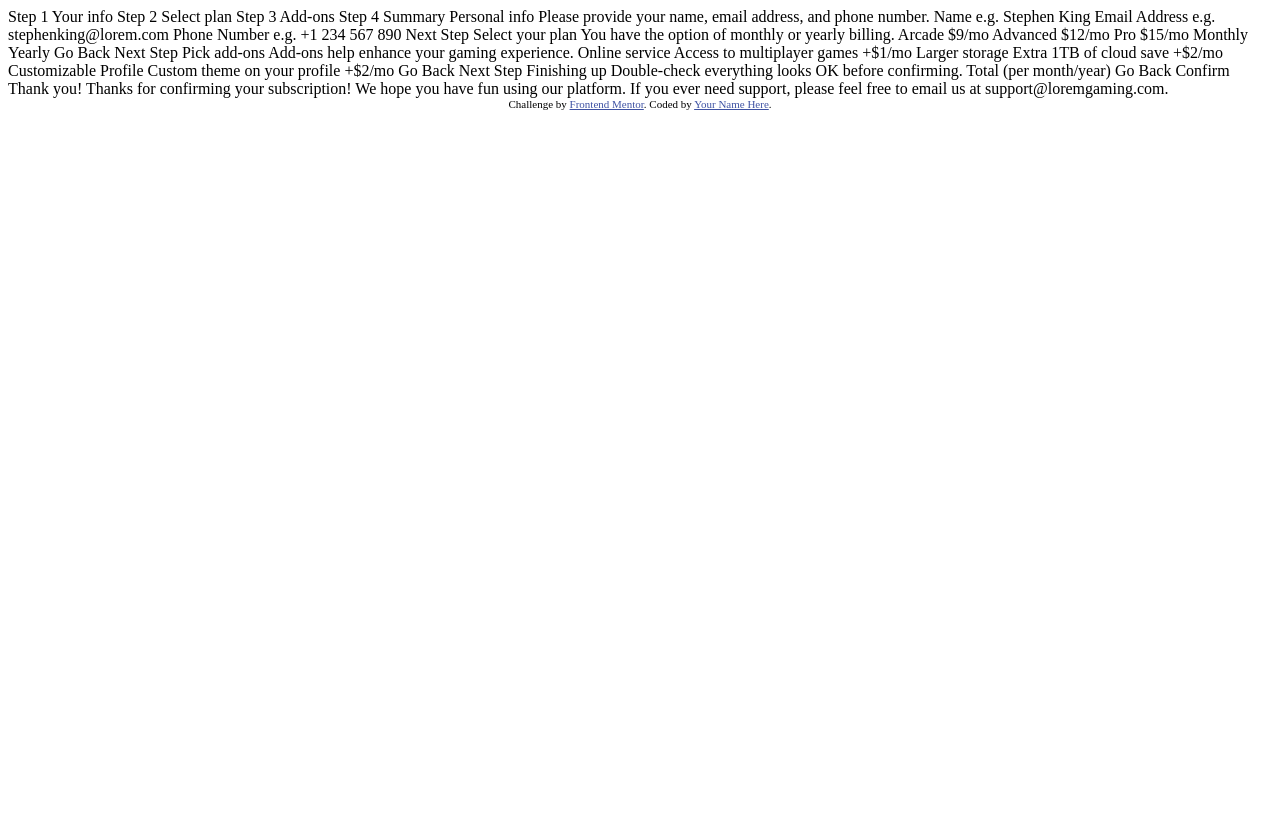
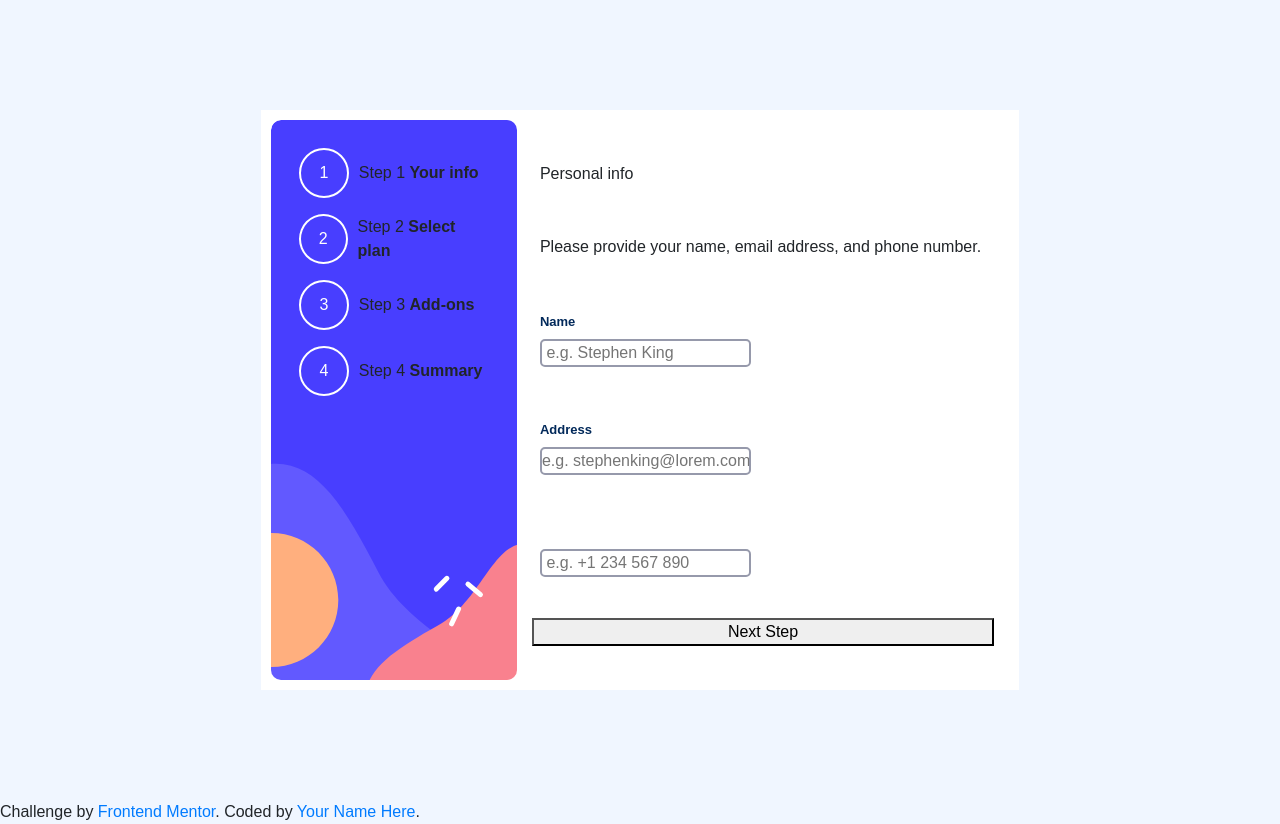
Before and after one commit to balmond3/multi-step-form-main, a plain HTML site: page index.html in a window 1280 px wide. Before the commit the page ends 800 px from the top, so only its background shows below. Drawn offline with nearby package versions, Linux system fonts and the light colour scheme.

Commit message:
Hid the steps 2-4
added side bar with bg image

```diff
--- a/index.html
+++ b/index.html
@@ -1,126 +1,195 @@
 <!DOCTYPE html>
 <html lang="en">
+
 <head>
   <meta charset="UTF-8">
-  <meta name="viewport" content="width=device-width, initial-scale=1.0"> <!-- displays site properly based on user's device -->
+  <meta name="viewport" content="width=device-width, initial-scale=1.0">
+  <!-- displays site properly based on user's device -->
 
   <link rel="icon" type="image/png" sizes="32x32" href="./assets/images/favicon-32x32.png">
-
+  <link rel="stylesheet" href="https://cdn.jsdelivr.net/npm/bootstrap@4.0.0/dist/css/bootstrap.min.css"
+    integrity="sha384-Gn5384xqQ1aoWXA+058RXPxPg6fy4IWvTNh0E263XmFcJlSAwiGgFAW/dAiS6JXm" crossorigin="anonymous">
+  <link rel="stylesheet" href="styles.css">
   <title>Frontend Mentor | Multi-step form</title>
 
   <!-- Feel free to remove these styles or customise in your own stylesheet 👍 -->
-  <style>
-    .attribution { font-size: 11px; text-align: center; }
-    .attribution a { color: hsl(228, 45%, 44%); }
-  </style>
+
 </head>
+
 <body>
 
   <!-- Sidebar start -->
+  <div class="container d-flex flex-row">
+    <div class="row ">
+      <div class="col-4 Sidebar">
+        <div class="p-2 number">
+          <div class="circle">1</div>
+          <div class="steps">Step 1
+            <strong>Your info</strong></div>
+        </div>
 
-  Step 1
-  Your info
 
-  Step 2
-  Select plan
+        <div class="p-2 number">
+          <div class="circle">2</div>
+          <div class="steps">Step 2
+            <strong>Select plan</strong></div>
+        </div>
 
+        <div class="p-2 number">
+          <div class="circle">3</div>
+          <div class="steps">
             Step 3
-  Add-ons
+           <strong>Add-ons</strong>
+          </div>
 
-  Step 4
-  Summary
+        </div>
+
+        <div class="p-2 number">
+          <div class="circle">4</div>
+          <div class="steps"> Step 4
+           <strong>Summary</strong> </div>
+        </div>
+
+      </div>
+
 
       <!-- Sidebar end -->
 
       <!-- Step 1 start -->
 
-  Personal info
-  Please provide your name, email address, and phone number.
+      <div class="col-8">
+        <div class="form step-1">
+          <div class="p-2"> Personal info</div>
 
-  Name
-  e.g. Stephen King
+          <div class="p-2">Please provide your name, email address, and phone number.</div>
 
-  Email Address
-  e.g. stephenking@lorem.com
+          <div class="p-2"><label class="label">Name</label>
+            <input type="text" placeholder=" e.g. Stephen King">
+          </div>
 
-  Phone Number
-  e.g. +1 234 567 890
+          <div class="p-2"><label class="label"> Address</label>
+            <input type="text " placeholder="e.g. stephenking@lorem.com">
+          </div>
 
-  Next Step
+          <div class="p-2"> <label class="label"></label>
+            <input type="text" placeholder=" e.g. +1 234 567 890">
+          </div>
 
+          <button type="button">Next Step</button>
+
+        </div>
         <!-- Step 1 end -->
 
         <!-- Step 2 start -->
+        <div class="form step-2">
+          <div class="p-2"> Select your plan</div>
 
-  Select your plan
-  You have the option of monthly or yearly billing.
+          <div class="p-2">You have the option of monthly or yearly billing.</div>
 
-  Arcade
-  $9/mo
+          <div class="box-plan">
+            <div class="p-2">Arcade</div>
 
-  Advanced
-  $12/mo
+            $9/Monthly
 
-  Pro
+            <div class="p-2">Advanced</div>
+
+            $12/monthly
+
+            <div class="p-2"> Pro</div>
+
             $15/mo
+          </div>
+          <div class="toggle">Monthly
 
-  Monthly
             Yearly
+          </div>
 
-  Go Back
-  Next Step
+          <div class="p-2"> Go Back Next Step</div>
 
+
+
+        </div>
         <!-- Step 2 end -->
 
         <!-- Step 3 start -->
+        <div class="form step-3">
+          <div class="p-2"> Pick add-ons</div>
 
-  Pick add-ons
-  Add-ons help enhance your gaming experience.
+          <div class="p-2"> Add-ons help enhance your gaming experience.</div>
 
-  Online service
-  Access to multiplayer games
-  +$1/mo
 
-  Larger storage
-  Extra 1TB of cloud save
-  +$2/mo
+          <div class="p-2"> Online service</div>
 
-  Customizable Profile
-  Custom theme on your profile
-  +$2/mo
+          <div class="p-2"> Access to multiplayer games</div>
 
-  Go Back
-  Next Step
+          <div class="p-2"> +$1/mo</div>
 
+
+          <div class="p-2"> Larger storage</div>
+
+          <div class="p-2"> Extra 1TB of cloud save</div>
+
+          <div class="p-2">+$2/mo</div>
+
+
+          <div class="p-2"> Customizable Profile</div>
+
+          <div class="p-2"> Custom theme on your profile</div>
+
+          <div class="p-2"> +$2/mo</div>
+
+
+          <div class="p-2"> Go Back
+            Next Step</div>
+
+        </div>
         <!-- Step 3 end -->
 
         <!-- Step 4 start -->
+        <div class="form step-4">
+          <div class="p-2"> Finishing up</div>
 
-  Finishing up
-  Double-check everything looks OK before confirming.
+          <div class="p-2"> Double-check everything looks OK before confirming.</div>
 
+        </div>
         <!-- Dynamically add subscription and add-on selections here -->
+        <div class="form step-4">
+          <div class="p-2"> Total (per month/year)</div>
 
-  Total (per month/year)
+          <div class="p-2"> Go Back
+            Confirm</div>
 
-  Go Back
-  Confirm
-
+        </div>
         <!-- Step 4 end -->
 
         <!-- Step 5 start -->
-
-  Thank you!
+        <div class="form step-5">
+          <div class="p-2"> Thank you!
 
             Thanks for confirming your subscription! We hope you have fun
             using our platform. If you ever need support, please feel free
-  to email us at support@loremgaming.com.
+            to email us at support@loremgaming.com.</div>
 
+        </div>
+      </div>
+    </div>
+  </div>
   <!-- Step 5 end -->
 
   <div class="attribution">
     Challenge by <a href="https://www.frontendmentor.io?ref=challenge" target="_blank">Frontend Mentor</a>.
     Coded by <a href="#">Your Name Here</a>.
   </div>
+
+  <script src="https://code.jquery.com/jquery-3.2.1.slim.min.js"
+    integrity="sha384-KJ3o2DKtIkvYIK3UENzmM7KCkRr/rE9/Qpg6aAZGJwFDMVNA/GpGFF93hXpG5KkN"
+    crossorigin="anonymous"></script>
+  <script src="https://cdn.jsdelivr.net/npm/popper.js@1.12.9/dist/umd/popper.min.js"
+    integrity="sha384-ApNbgh9B+Y1QKtv3Rn7W3mgPxhU9K/ScQsAP7hUibX39j7fakFPskvXusvfa0b4Q"
+    crossorigin="anonymous"></script>
+  <script src="https://cdn.jsdelivr.net/npm/bootstrap@4.0.0/dist/js/bootstrap.min.js"
+    integrity="sha384-JZR6Spejh4U02d8jOt6vLEHfe/JQGiRRSQQxSfFWpi1MquVdAyjUar5+76PVCmYl"
+    crossorigin="anonymous"></script>
 </body>
+
 </html>
--- /dev/null
+++ b/styles.css
@@ -0,0 +1,108 @@
+:root {
+    --Marine-blue: hsl(213, 96%, 18%);
+    --Purplish-blue: hsl(243, 100%, 62%);
+    --Pastel-blue: hsl(228, 100%, 84%);
+    --Light-blue: hsl(206, 94%, 87%);
+    --Strawberry-red: hsl(354, 84%, 57%);
+
+    --Cool-gray: hsl(231, 11%, 63%);
+    --Light-gray: hsl(229, 24%, 87%);
+    --Magnolia: hsl(217, 100%, 97%);
+    --Alabaster: hsl(231, 100%, 99%);
+    --White: hsl(0, 0%, 100%);
+
+}
+
+
+
+* {
+    margin: 0;
+    padding: 0;
+    box-sizing: border-box;
+    font-family: "Ubuntu", sans-serif;
+}
+
+html {
+    height: 100%;
+}
+
+body {
+    background-color: var(--Magnolia);
+    min-height: 100vh;
+}
+
+img {
+    max-width: 100%;
+}
+.form{
+    display: flex;
+    flex-direction: column;
+    justify-content: space-evenly;
+    height: 560px;
+
+
+}
+.row{
+    background-color: var(--White);
+    padding:10px;
+}
+.label {
+    color: var(--Marine-blue);
+    font-size: small;
+
+    font-weight:bold
+
+}
+
+.step-2,
+.step-3,
+.step-4,
+.step-5 {
+    display: none;
+}
+
+
+
+input {
+    display: block;
+    border: 2px solid var(--Cool-gray);
+    border-radius: 5px;
+}
+
+
+
+.container {
+    justify-content: center;
+    height: 100vh;
+    align-items: center;
+
+}
+
+/* step 1 */
+.Sidebar {
+    border-radius: 10px;
+    background-image: url(./assets/images/bg-sidebar-desktop.svg);
+    background-repeat: none;
+    padding: 20px;
+  height: 560px;
+
+}
+
+.circle  {
+    border: 2px solid var(--White);
+    border-radius: 50%;
+    color: var(--White);
+    width: 50px;
+    height: 50px;
+    display: flex;
+    align-items: center;
+    justify-content: center;
+
+}
+.number{
+    display: flex;
+    align-items: center;
+    gap:10px;
+
+
+}
```
Lines whose indentation alone changed are shown as unchanged.
